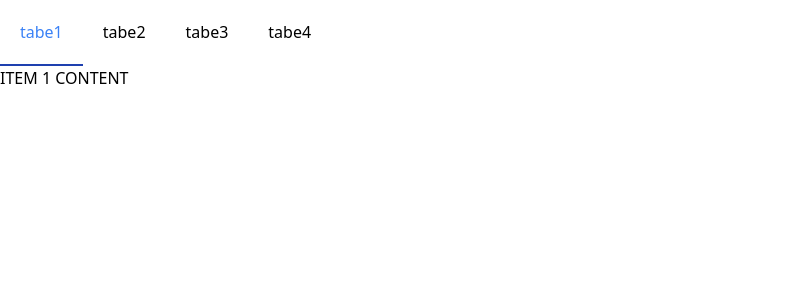
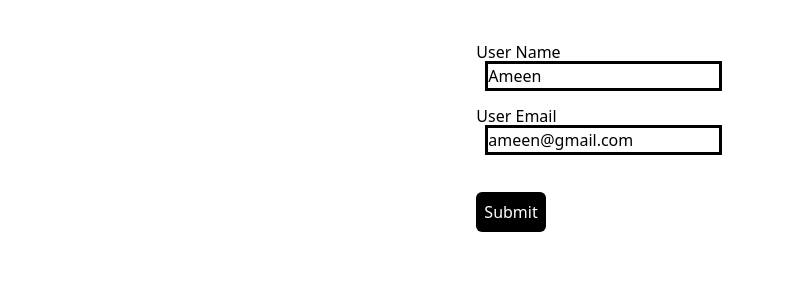
Before and after one commit to Nabi-Ameen/corvit-reactjs, a React (Create React App) app: page / in a window 1280 px wide. Shown: the top 300 px of the page, without its empty margins (0-785 px from the left). Built offline with nearby package versions, Linux system fonts and the light colour scheme.

Commit message:
form handling

```diff
--- a/src/App.js
+++ b/src/App.js
@@ -6,165 +6,13 @@ import kfc3 from "./images/kfc3.png";
 import kfc4 from "./images/kfc4.png"
 import Button from "./components/Button";
 import Tabe1 from "./components/Tabe1";
+import FormHandling from "./components/FormHandling";
 
 function App() {
 
-  // const products = [
-  //   {
-  //     id: 1,
-  //     image: kfc1,
-  //     title: "Twister Combo",
-  //     desc: "Twister + 1 Regular fries + 1 Regular drink",
-  //     price: "Rs 670"
-  //   },
-  //   {
-  //     id: 2,
-  //     image: kfc2,
-  //     title: "Zinger Stacker Combo",
-  //     desc: "Turn up the fun with 5 pcs Hot & Crispy",
-  //     price: "Rs 1290"
-  //   },
-  //   {
-  //     id: 3,
-  //     image: kfc3,
-  //     title: "Zinger Stacker Combo",
-  //     desc: "1 Zinger Stacker + 1 Regular fries + 1",
-  //     price: "Rs 890"
-  //   }
-  // ]
-
-
-  // const [isLoggin, setIsLogin] = useState(true)
-
-  const [content, setContent] = useState("tabe1")
-
-
-  const tabs = [
-    {
-      id: 1,
-      tabeName: "tabe1"
-    },
-    {
-      id: 2,
-      tabeName: "tabe2"
-    },
-    {
-      id: 3,
-      tabeName: "tabe3"
-    },
-    {
-      id: 4,
-      tabeName: "tabe4"
-    }
-  ]
-
-
-  const tabeContent = {
-    "tabe1": <Tabe1 />,
-    "tabe2": <div>ITEM 2 CONTENT</div>,
-    "tabe3": <div>ITEM 3 CONTENT</div>,
-    "tabe4": <div>ITEM 4 CONTENT</div>
-  }
-
   return (
     <div>
-      <div className="flex">
-        {
-          tabs?.map((tab, index) => {
-            return (
-              <>
-                <div className={`${content === tab?.tabeName ? "text-blue-500 border-b-2 border-blue-800" : ""} p-5`} onClick={() => setContent(tab.tabeName)} >{tab?.tabeName}</div>
-              </>
-            )
-          })
-        }
-
-      </div>
-
-        <div>{tabeContent[content]}</div>
-
-
-
-
-      {/* {
-        content === "tabe1" &&
-      }
-
-      {
-        content === "tabe2" && <div>ITEM 2 CONTENT</div>
-      }
-
-      {
-        content === "tabe3" && <div>ITEM 3 CONTENT</div>
-      }  */}
-
-      {/* <div className="flex gap-5 border-b-2 w-1/2">
-          <div className={`${content === "itemone" ? "text-blue-500 border-b-2 border-blue-800" : "" } p-5`} onClick={() => setContent("itemone")}>ITEM ONE</div>
-          <div className={`${content === "itemtwo" ? "text-blue-500 border-b-2 border-blue-800" : "" } p-5`} onClick={() => setContent("itemtwo")}>ITEM TWO</div>
-          <div className={`${content === "itemthree" ? "text-blue-500 border-b-2 border-blue-800" : "" } p-5`} onClick={() => setContent("itemthree")}>ITEM THREE</div>
-        </div>
-      </div>
-      {
-        content === "itemone" && <div>ITEM 1 CONTENT</div>
-      }
-
-      {
-        content === "itemtwo" && <div>ITEM 2 CONTENT</div>
-      }
-
-      {
-        content === "itemthree" && <div>ITEM 3 CONTENT</div>
-      } */}
-
-
-      {/* <Button button= "fill"/>
-      <Button button = "outline"/> */}
-
-
-
-
-
-
-
-
-      {/* <button className={`${isLoggin ? "bg-blue-800" : "bg-red-500"} p-4 rounded-lg text-white`}>{isLoggin ? "logout" : "login"}</button> */}
-
-      {/* {
-          isLoggin ? (
-
-          ) : (
-            <button className="bg-blue-800 p-4 rounded-lg text-white" >
-              login
-            </button>
-          )
-        } */}
-
-
-      {/* {
-        products.map((product) => (
-          <>
-            <Card product={product}/>
-          </>
-        ))
-      } */}
-
-
-
-
-
-      {/* <button onClick={() => setIsToggle(!istoggle)} className="bg-blue-800 text-white ml-40">show</button>
-      {
-        istoggle ?
-          <div className="fixed inset-0 bg-black/45 flex justify-center items-center ">
-            <div className="w-96 h-96 bg-white ">
-              <button onClick={() => setIsToggle(!istoggle)}>Close</button>
-            </div>
-
-            <Card image={kfc1} title="Twister Combo" desc="Twister + 1 Regular fries + 1 Regular drink" price="Rs 670" />
-      <Card image={kfc2} title="Zinger Stacker Combo" desc="1 Zinger Stacker + 1 Regular fries + 1" price="Rs 890" />
-      <Card image={kfc3} title="Zinger Stacker Combo" desc="Turn up the fun with 5 pcs Hot & Crispy" price="Rs 1290" />
-          </div> : <></>
-      } */}
+      <FormHandling/>
     </div>
   );
 }
--- /dev/null
+++ b/src/components/FormHandling.jsx
@@ -0,0 +1,47 @@
+import React, { useState } from 'react'
+
+const FormHandling = () => {
+
+    const [userName, setUserName] = useState("Ameen");
+    const [email, setEmail] = useState("ameen@gmail.com");
+
+    const handleName = (e) => {
+        setUserName(e.target.value)
+    }
+
+    const handleEmail = (e) => {
+        setEmail(e.target.value)
+    }
+
+    const handleSubmit = (e)=>{
+        e.preventDefault()
+        console.log(userName, email)
+    }
+
+
+
+    return (
+        <div className='flex justify-center mt-10'>
+            <form onSubmit={(e)=> handleSubmit(e)}>
+                <div className='w-1/2 space-y-4 '>
+                    <div>
+                        <label htmlFor="">User Name</label>
+                        <input type='text' id='' name='' value={userName} onChange={(e) => handleName(e)} className=' outline ml-3' />
+                    </div>
+
+                    <div>
+                        <label htmlFor="">User Email</label>
+                        <input type='text' id='' name='' value={email} className=' outline ml-3' onChange={(e) => handleEmail(e)} />
+                    </div>
+                </div>
+
+
+                <button onClick={handleSubmit} type='button' className='bg-black text-white p-2 rounded-md mt-10'>Submit</button>
+            </form>
+
+
+        </div>
+    )
+}
+
+export default FormHandling
```
